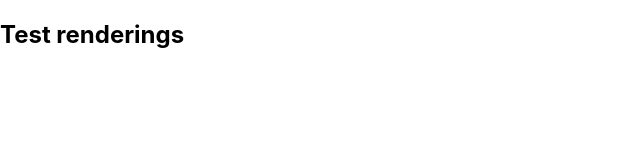
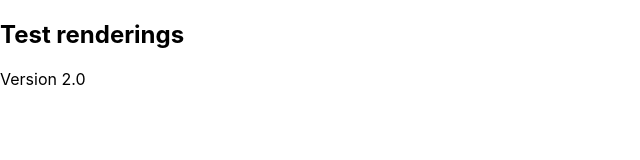
Before and after one commit to kevin-camargot/form, a Next.js app: page / in a window 1280 px wide. Shown: the top 160 px of the page, without its empty margins (0-640 px from the left). Built offline with nearby package versions, Linux system fonts and the light colour scheme.

Commit message:
server 2

```diff
--- a/pages/index.js
+++ b/pages/index.js
@@ -11,6 +11,8 @@ export default function Home() {
 
     < div className="app" >
       <h2>Test renderings</h2>
+      <p>Version 2.0</p>
+
     </div >
   )
 }
```
